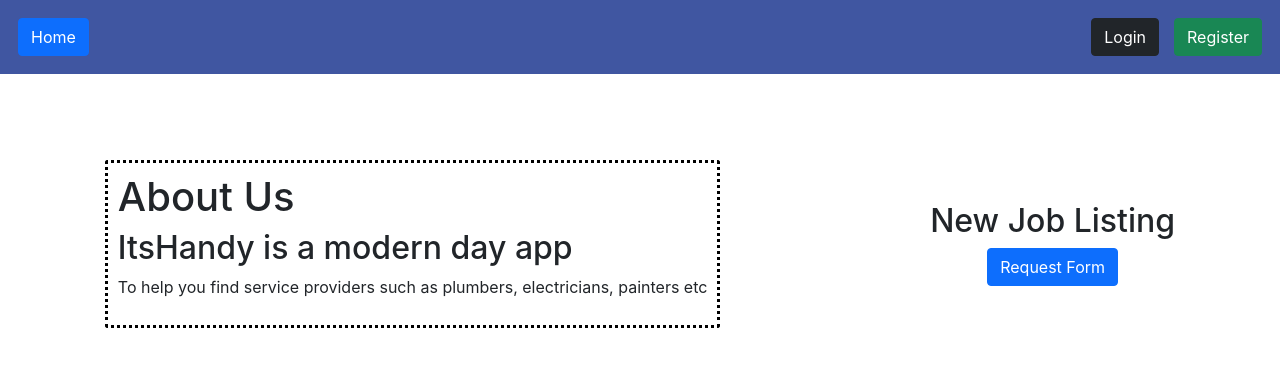
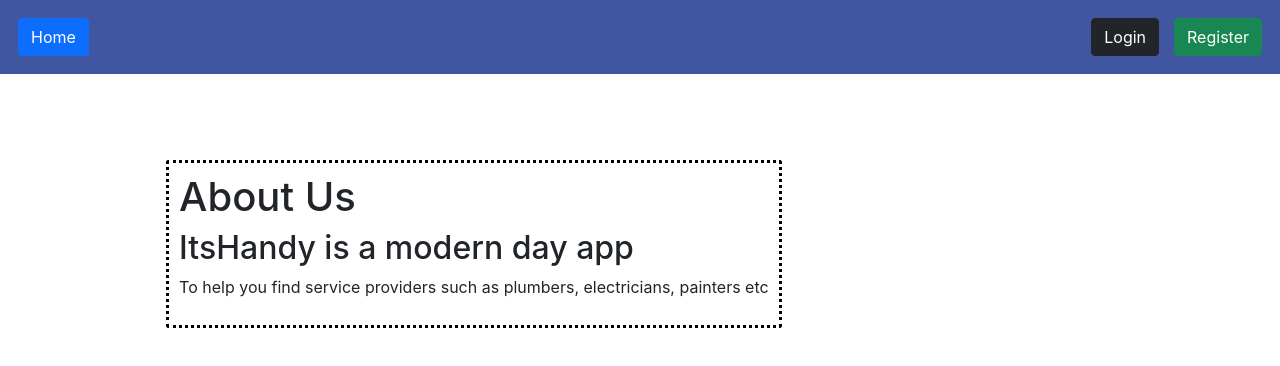
Before and after one commit to shree-yadam/ItsHandy, a React (Create React App) app in the folder client/: page / in a window 1280 px wide. Shown: the top 366 px of the page. Built offline with nearby package versions, Linux system fonts and the light colour scheme.

Commit message:
removed request form link from home

```diff
--- a/client/src/components/Home.jsx
+++ b/client/src/components/Home.jsx
@@ -1,45 +1,29 @@
-import React from 'react';
-import NewJobList from './NewJobList';
-import { useHistory } from 'react-router-dom'
-import Button from 'react-bootstrap/Button';
-import './home.scss'
-
-
+import React from "react";
+import NewJobList from "./NewJobList";
+import { useHistory } from "react-router-dom";
+import Button from "react-bootstrap/Button";
+import "./home.scss";
 
 export default function Home(currentUser) {
-const history = useHistory()
-return (
-  <div className = "main-container">
-<div className = 'about'>
-<h1>About Us</h1>
+  const history = useHistory();
+  return (
+    <div className="main-container">
+      <div className="about">
+        <h1>About Us</h1>
 
-<h2> ItsHandy is a modern day app </h2>
-  <p> To help you find service providers such as plumbers, electricians, painters etc</p>
+        <h2> ItsHandy is a modern day app </h2>
+        <p>
+          {" "}
+          To help you find service providers such as plumbers, electricians,
+          painters etc
+        </p>
+      </div>
 
-</div>
+      <div className="info">
+        <div className="testimonials">
 
-<div className = "info">
-<div className = "new-jobs">
-<NewJobList ></NewJobList>
-</div>
-
-
-
-<div className = "request-job-btn">
-<Button onClick={()=> history.push('/requests/new')}> Request Form </Button>
-</div>
-
-</div>
-
-
-
-
-</div>
-
-
-
-
-)
-
-
+        </div>
+      </div>
+    </div>
+  );
 }
```
